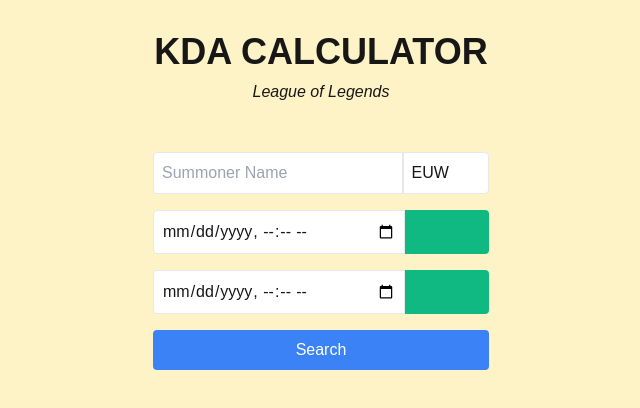
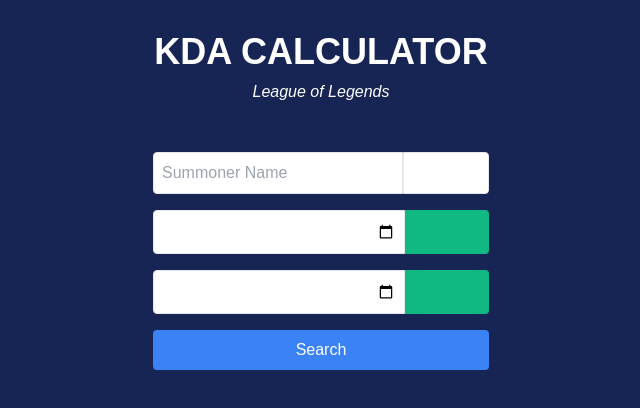
Before and after one commit to antoine-le-calloch/Kda-calculator-LOL, a Next.js app: page / in a window 1280 px wide. Shown: the top 408 px of the page, without its empty margins (319-959 px from the left). Built offline with nearby package versions, Linux system fonts and the light colour scheme.

Commit message:
Improve overall style in layout.

```diff
--- a/app/layout.tsx
+++ b/app/layout.tsx
@@ -14,7 +14,7 @@
 }>) {
   return (
     <html lang="en">
-      <body className={"bg-amber-100"}>
+      <body className="bg-blue-950 text-white">
         {children}
       </body>
     </html>
```
